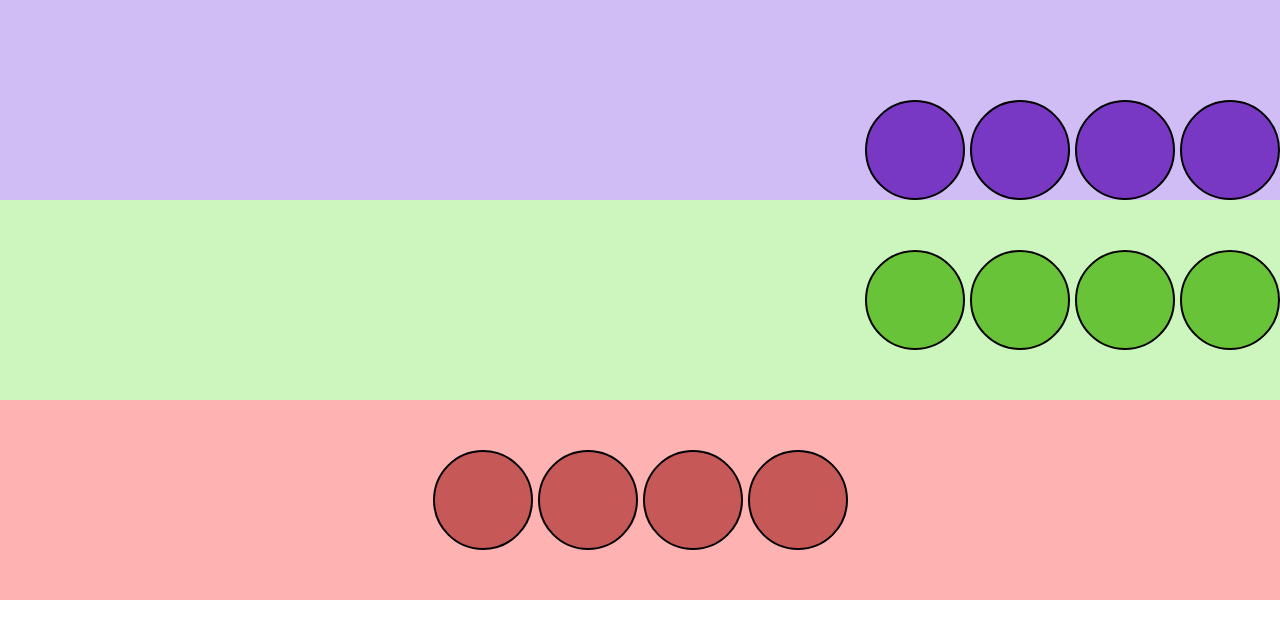
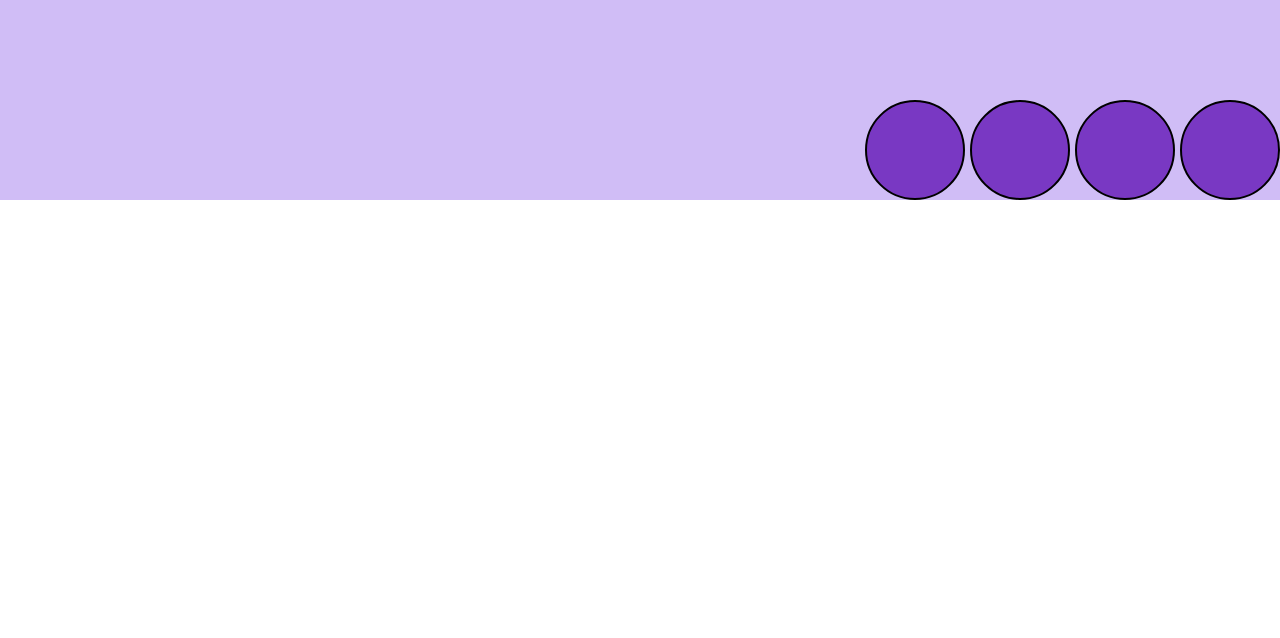
Before and after one commit to Fernanda8234/Flex, a plain HTML site: page index.html in a window 1280 px wide. Drawn offline with Linux system fonts and the light colour scheme.

```diff
--- a/index.html
+++ b/index.html
@@ -16,18 +16,6 @@
             <div></div>
             <div></div>
         </div>
-        <div class="verde">
-            <div></div>
-            <div></div>
-            <div></div>
-            <div></div>
-        </div>
-            <div class="vermelho">
-                <div></div>
-                <div></div>
-                <div></div>
-                <div></div>
-            </div>
     </main>
 </body>
 
--- a/style.css
+++ b/style.css
@@ -28,39 +28,3 @@ li {
     border: 2px solid black;
     border-radius: 50%;
 }
-
-.verde {
-    width: 100vw;
-    height: 200px;
-    background-color: rgb(204, 246, 189);
-    display: flex;
-    justify-content: right;
-    align-items: center;
-    gap: 5px;
-}
-
-.verde div {
-    width: 100px;
-    height: 100px;
-    background-color: rgb(105, 195, 56);
-    border: 2px solid black;
-    border-radius: 50%;
-}
-
-.vermelho {
-    width: 100vw;
-    height: 200px;
-    background-color: rgb(254, 178, 178);
-    display: flex;
-    justify-content: center;
-    align-items: center;
-    gap: 5px;
-}
-
-.vermelho div {
-    width: 100px;
-    height: 100px;
-    background-color: rgb(199, 88, 88);
-    border: 2px solid black;
-    border-radius: 50%;
-}
```
